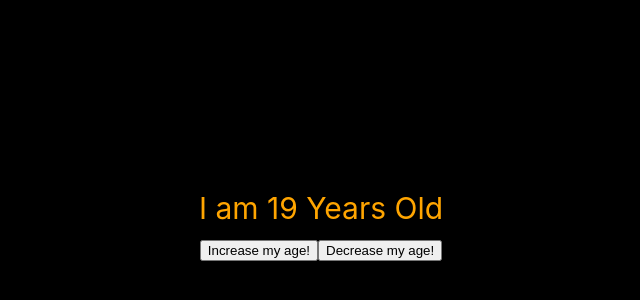
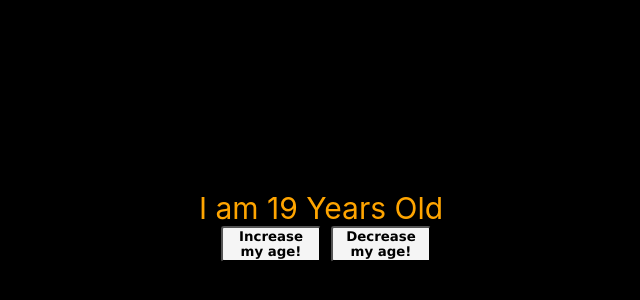
Before and after one commit to HannahWilson403/TEAM2-USEDSTATE, a React (Create React App) app in the folder use_state_example/: page / in a window 1280 px wide. Shown: the part 110-410 px from the top of the page, without its empty margins (319-959 px from the left). Built offline with nearby package versions, Linux system fonts and the light colour scheme.

Commit message:
More styling

```diff
--- a/use_state_example/src/index.css
+++ b/use_state_example/src/index.css
@@ -16,3 +16,12 @@ code {
   font-family: source-code-pro, Menlo, Monaco, Consolas, 'Courier New',
     monospace;
 }
+
+button {
+  font-family: Verdana, Geneva, Tahoma, sans-serif;
+  width: 100px;
+  border-radius: 3px;
+  margin-left: 10px;
+  background-color: whitesmoke;
+  font-weight: bold;
+}
```
